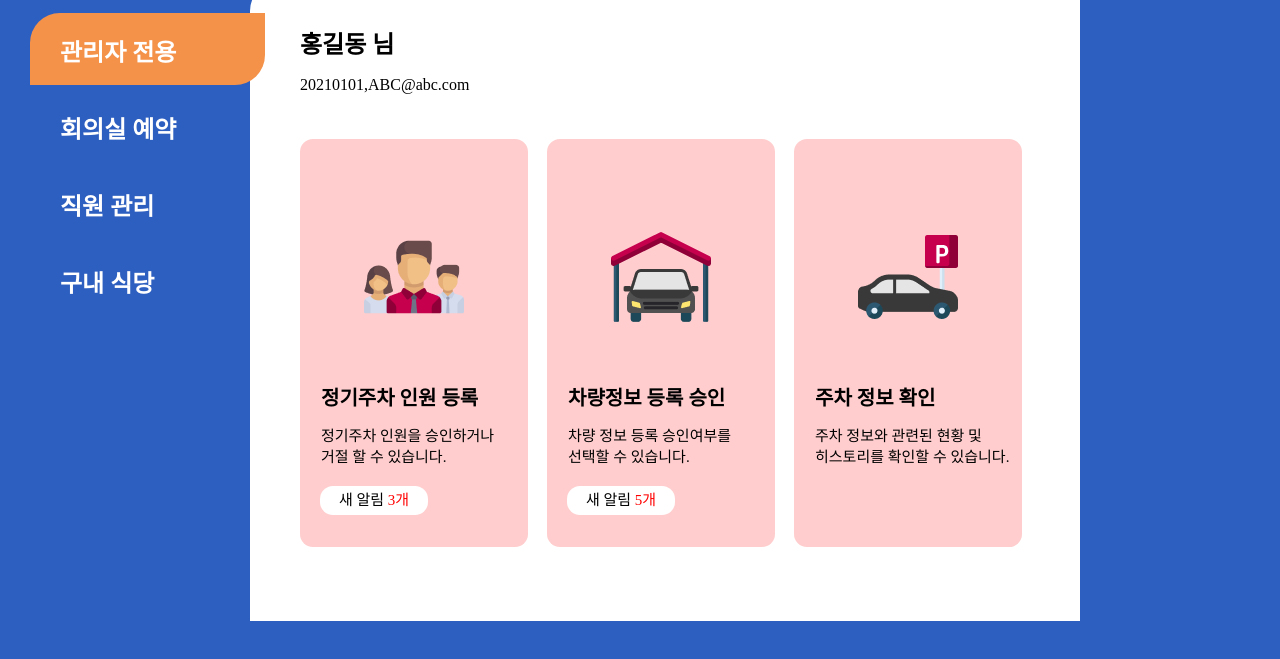
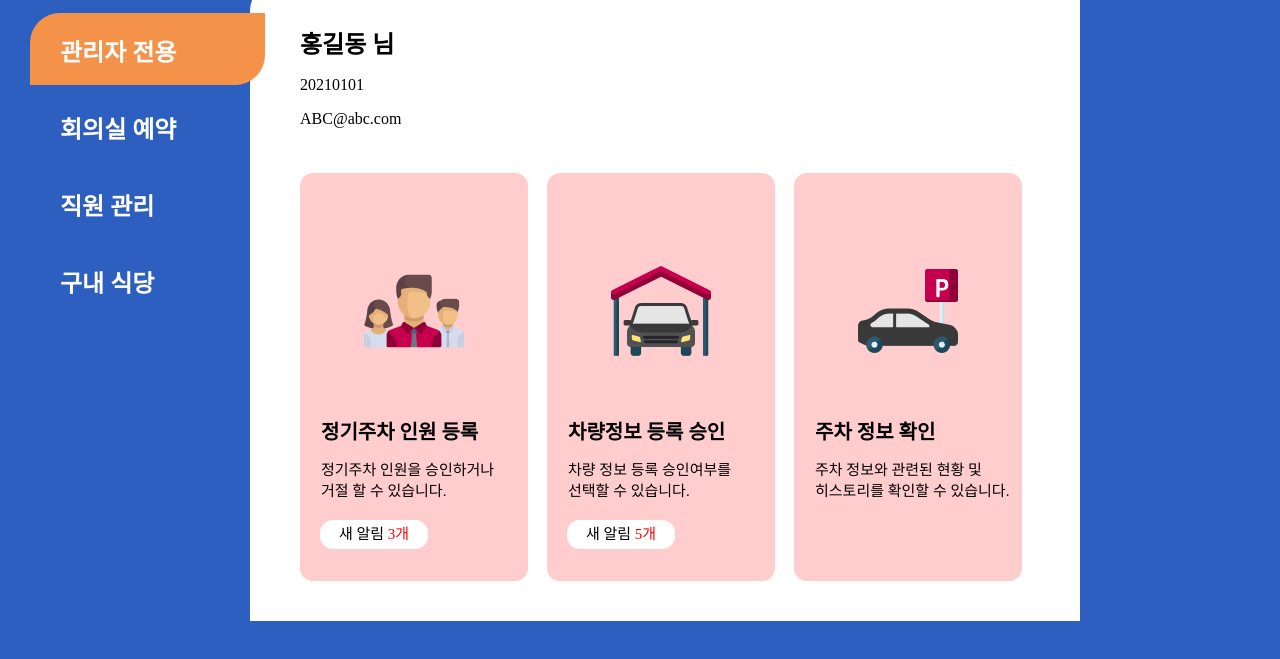
Before and after one commit to leem5514/2022-11-03-Blue, a website: page index.html in a window 1280 px wide. Shown: the part 99-758 px from the top of the page. Drawn offline with Linux system fonts and the light colour scheme; a web font is replaced by a local one.

Commit message:
사용자 학번 이메일 주소 변경 수정 1차

```diff
--- a/index.html
+++ b/index.html
@@ -44,8 +44,11 @@
       <div class="user-name">
         <span id="name">홍길동</span> <span>님</span>
       </div>
+      <div class="user-number">
+        <span id="number">20210101</span>
+      </div>
       <div class="user-email">
-        <span id="number">20210101</span>,<span id="email">ABC@abc.com</span>
+        <span id="email">ABC@abc.com</span>
       </div>
       <div class="card-area">
         <div class="card">
--- a/public/css/style.css
+++ b/public/css/style.css
@@ -146,8 +146,7 @@ div.contents > div.user-name {
 #name {
   cursor: pointer; /*위치시 커서 바꾸기<12/08>*/
 }
-
-div.contents > div.user-email {
+div.contents > div.user-number {
   width: 329px;
   height: 18px;
   margin-left: 50px;
@@ -164,6 +163,22 @@ div.contents > div.user-email {
 #number {
   cursor: pointer;
 }
+
+div.contents > div.user-email {
+  width: 329px;
+  height: 18px;
+  margin-left: 50px;
+  margin-top: 16px;
+
+  font-family: 'NanumBarunGothic';
+  font-style: normal;
+  font-weight: 300;
+  font-size: 16px;
+  line-height: 18px;
+
+  color: #000000;
+}
+
 #email {
   cursor: pointer;
 }
--- a/public/js/index.js
+++ b/public/js/index.js
@@ -26,7 +26,6 @@ userNameElement.onclick = () => {
   setUserNameInnerHtml(userName);
 };
 
-//이메일 구동
 const setUserEmailInnerHtml = (email) => {
   userEmailElement.textContent = email;
 };
@@ -51,7 +50,7 @@ if (localUserNumber) {
 }
 
 userNumberElement.onclick = () => {
-  const userNumber = prompt('이메일 주소를 입력해 주세요');
+  const userNumber = prompt('학번을 입력해 주세요');
   localStorage.setItem('userNumber', userNumber);
 
   setUserNameInnerHtml(userNumber);
```
